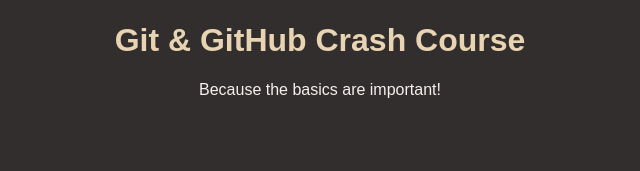
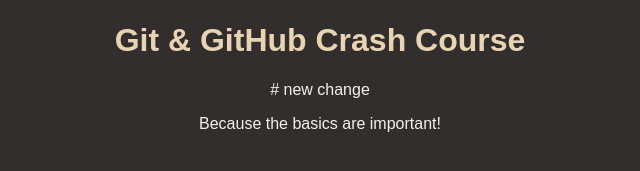
Before and after one commit to UAKT/github-course, a plain HTML site: page index.html in a window 1280 px wide. Shown: the part 147-318 px from the top of the page, without its empty margins (320-960 px from the left). Drawn offline with Linux system fonts and the light colour scheme.

Commit message:
new change

```diff
--- a/index.html
+++ b/index.html
@@ -10,6 +10,7 @@
   <body>
     <img id="logo" src="logo.png" alt="A logo that contains the word 'Git'" />
     <h1>Git & GitHub Crash Course</h1>
+    # new change
     <p>Because the basics are important!</p>
   </body>
 </html>
```
